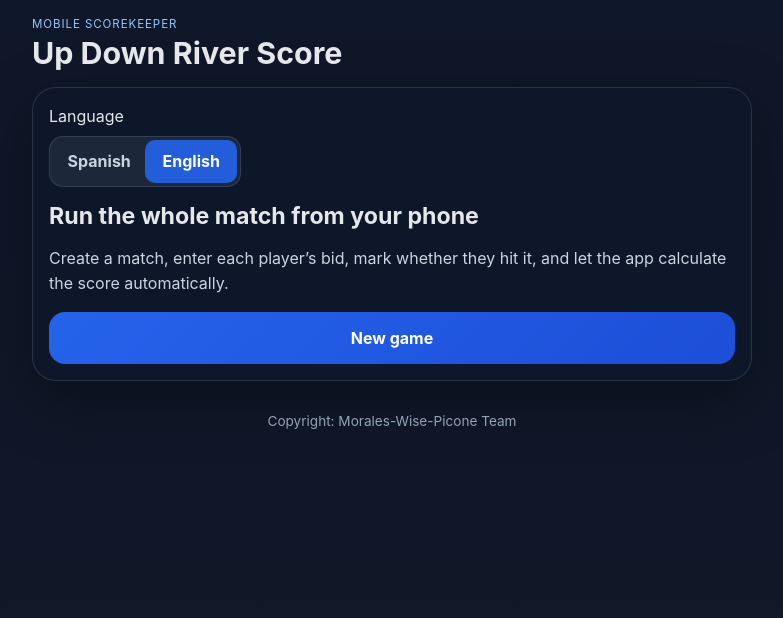
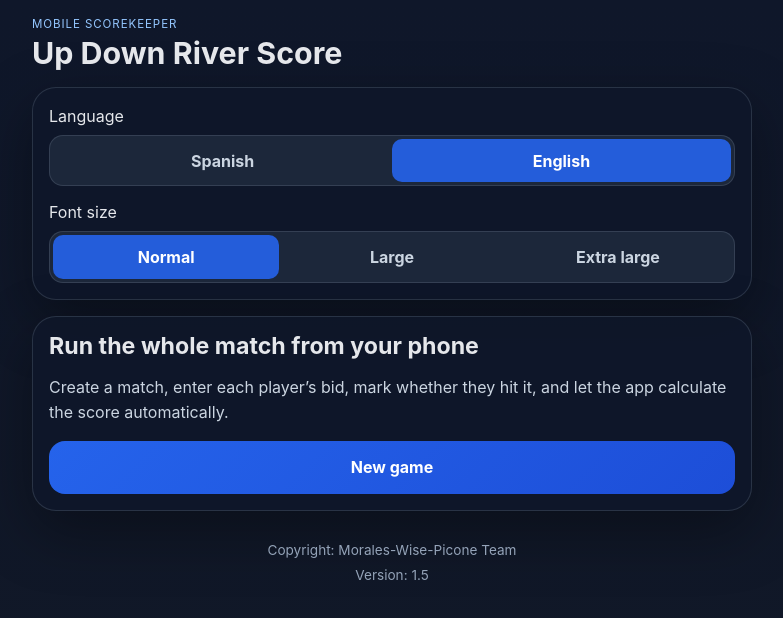
Before and after one commit to luispicone/updownriver-score, a React (Vite) app: page / in a window 1280 px wide. Shown: the top 618 px of the page, without its empty margins (248-1031 px from the left). Built offline with nearby package versions, Linux system fonts and the light colour scheme.

Commit message:
feat: improve hand layout and add accessibility font sizes

```diff
--- a/src/App.css
+++ b/src/App.css
@@ -3,6 +3,14 @@
   background: linear-gradient(180deg, #0f172a 0%, #111827 100%);
   color: #e5e7eb;
   padding: 1rem;
+}
+
+.app-shell.font-large {
+  font-size: 1.08rem;
+}
+
+.app-shell.font-xlarge {
+  font-size: 1.18rem;
 }
 
 .topbar {
@@ -52,12 +60,22 @@ h3 {
 
 .panel {
   max-width: 720px;
-  margin: 0 auto;
+  margin: 0 auto 1rem;
   background: rgba(15, 23, 42, 0.92);
   border: 1px solid rgba(148, 163, 184, 0.2);
   border-radius: 24px;
   padding: 1rem;
   box-shadow: 0 20px 60px rgba(0, 0, 0, 0.35);
+}
+
+.preferences-panel {
+  display: grid;
+  gap: 0.85rem;
+}
+
+.preference-group {
+  display: grid;
+  gap: 0.45rem;
 }
 
 .hero-panel {
@@ -224,7 +242,8 @@ input:focus,
 }
 
 .actions,
-.actions.stacked {
+.actions.stacked,
+.actions.actions-3 {
   display: grid;
   gap: 0.75rem;
   margin-top: 1rem;
@@ -256,13 +275,6 @@ input:focus,
   font-size: 0.92rem;
 }
 
-.language-switcher {
-  display: flex;
-  flex-direction: column;
-  gap: 0.5rem;
-  align-items: flex-start;
-}
-
 .segmented-control {
   display: inline-grid;
   grid-template-columns: repeat(2, minmax(0, 1fr));
@@ -270,6 +282,10 @@ input:focus,
   border: 1px solid rgba(148, 163, 184, 0.2);
   border-radius: 14px;
   padding: 0.2rem;
+}
+
+.segmented-control.segmented-control-3 {
+  grid-template-columns: repeat(3, minmax(0, 1fr));
 }
 
 .segmented-control button {
@@ -293,12 +309,28 @@ input:focus,
   gap: 0.85rem;
 }
 
+.compact-player-card {
+  gap: 0.7rem;
+}
+
 .player-card p,
 .result-card p,
 .history-row small,
 .result-stats small,
 .history-dealer {
   color: #94a3b8;
+}
+
+.declared-row {
+  display: grid;
+  grid-template-columns: minmax(0, 1fr) 168px;
+  gap: 0.75rem;
+  align-items: end;
+}
+
+.declared-field {
+  display: grid;
+  gap: 0.45rem;
 }
 
 .declared-input {
@@ -317,6 +349,10 @@ input:focus,
   color: #e2e8f0;
 }
 
+.inline-toggle {
+  align-self: end;
+}
+
 .toggle-hit.is-hit {
   background: rgba(34, 197, 94, 0.2);
   color: #dcfce7;
@@ -332,7 +368,6 @@ input:focus,
 .sticky-button {
   position: sticky;
   bottom: 1rem;
-  margin-top: 1rem;
 }
 
 .compact-button {
@@ -448,22 +483,34 @@ input:focus,
   color: #bfdbfe;
 }
 
+.app-footer {
+  max-width: 720px;
+  margin: 0 auto;
+  padding: 0.85rem 1rem 0.25rem;
+  text-align: center;
+  color: #94a3b8;
+  font-size: 0.85rem;
+  display: grid;
+  gap: 0.25rem;
+}
+
+@media (max-width: 640px) {
+  .declared-row {
+    grid-template-columns: 1fr;
+  }
+
+  .inline-toggle {
+    width: 100%;
+  }
+}
+
 @media (min-width: 768px) {
   .actions {
     grid-template-columns: repeat(2, minmax(0, 1fr));
   }
 
-  .actions.stacked {
+  .actions.stacked,
+  .actions.actions-3 {
     grid-template-columns: repeat(3, minmax(0, 1fr));
   }
 }
-
-
-.app-footer {
-  max-width: 720px;
-  margin: 1rem auto 0;
-  padding: 0.85rem 1rem 0.25rem;
-  text-align: center;
-  color: #94a3b8;
-  font-size: 0.85rem;
-}
--- a/src/App.jsx
+++ b/src/App.jsx
@@ -3,6 +3,7 @@ import './App.css'
 
 const HAND_SEQUENCE = [7, 6, 5, 4, 3, 2, 1, 1, 2, 3, 4, 5, 6, 7]
 const STORAGE_KEY = 'updownriver-score-state'
+const APP_VERSION = '1.5'
 
 const translations = {
   es: {
@@ -18,6 +19,10 @@ const translations = {
     languageLabel: 'Idioma',
     spanish: 'Español',
     english: 'Inglés',
+    fontSizeLabel: 'Tamaño de fuente',
+    fontNormal: 'Normal',
+    fontLarge: 'Grande',
+    fontExtraLarge: 'Extra grande',
     setupTag: 'Nueva partida',
     setupTitle: 'Configuración inicial',
     playersCount: 'jugadores',
@@ -30,6 +35,7 @@ const translations = {
     zeroMissZeroTitle: 'No suma puntos',
     zeroMissZeroDescription: 'Si dijo 0 y no acertó, no gana ni pierde puntos.',
     firstDealerLabel: 'Jugador que comienza dando cartas',
+    selectPlayer: 'Seleccionar jugador',
     back: 'Volver',
     startGame: 'Comenzar partida',
     handOf: 'Mano',
@@ -54,7 +60,7 @@ const translations = {
     gameHistoryTag: 'Historial',
     gameHistoryTitle: 'Detalle de la partida',
     failed: 'Falló',
-    dealBy: 'Da cartas',
+    dealBy: 'Reparte',
     round: 'Ronda',
     currentDealer: 'Reparte',
     playersCountError: 'La partida debe tener entre 3 y 7 jugadores.',
@@ -63,6 +69,9 @@ const translations = {
     missingDeclaredError: 'Falta cargar cuánto dijo',
     integerDeclaredError: 'debe tener un número entero.',
     rangeDeclaredError: 'debe tener un valor entre',
+    firstDealerError: 'Debés indicar quién comienza dando cartas.',
+    versionLabel: 'Versión',
+    copyrightLabel: 'Copyright: Morales-Wise-Picone Team',
   },
   en: {
     appTag: 'Mobile scorekeeper',
@@ -77,6 +86,10 @@ const translations = {
     languageLabel: 'Language',
     spanish: 'Spanish',
     english: 'English',
+    fontSizeLabel: 'Font size',
+    fontNormal: 'Normal',
+    fontLarge: 'Large',
+    fontExtraLarge: 'Extra large',
     setupTag: 'New game',
     setupTitle: 'Initial setup',
     playersCount: 'players',
@@ -89,6 +102,7 @@ const translations = {
     zeroMissZeroTitle: 'No points awarded',
     zeroMissZeroDescription: 'If a player says 0 and misses, they gain no points.',
     firstDealerLabel: 'Player who starts dealing',
+    selectPlayer: 'Select player',
     back: 'Back',
     startGame: 'Start game',
     handOf: 'Hand',
@@ -122,6 +136,9 @@ const translations = {
     missingDeclaredError: 'Missing declared tricks for',
     integerDeclaredError: 'must have an integer number.',
     rangeDeclaredError: 'must have a value between',
+    firstDealerError: 'You must choose the first dealer.',
+    versionLabel: 'Version',
+    copyrightLabel: 'Copyright: Morales-Wise-Picone Team',
   },
 }
 
@@ -210,6 +227,7 @@ function App() {
   const [lastHandResult, setLastHandResult] = useState(null)
   const [error, setError] = useState('')
   const [language, setLanguage] = useState('en')
+  const [fontScale, setFontScale] = useState('normal')
 
   const t = translations[language]
 
@@ -222,6 +240,7 @@ function App() {
     setMatch(stored.match ?? null)
     setLastHandResult(stored.lastHandResult ?? null)
     setLanguage(stored.language ?? 'en')
+    setFontScale(stored.fontScale ?? 'normal')
   }, [])
 
   useEffect(() => {
@@ -231,9 +250,10 @@ function App() {
       match,
       lastHandResult,
       language,
+      fontScale,
     })
     localStorage.setItem(STORAGE_KEY, payload)
-  }, [screen, setup, match, lastHandResult, language])
+  }, [screen, setup, match, lastHandResult, language, fontScale])
 
   const currentHandCards = match ? match.sequence[match.currentHandIndex] : null
   const ranking = useMemo(() => (match ? rankPlayers(match.players) : []), [match])
@@ -295,7 +315,7 @@ function App() {
     }
 
     if (!setup.firstDealerId) {
-      setError(language === 'es' ? 'Debés indicar quién comienza dando cartas.' : 'You must choose the first dealer.')
+      setError(t.firstDealerError)
       return
     }
 
@@ -330,9 +350,7 @@ function App() {
         const input = match.currentInputs[player.id]
         const declaredValue = Number(input.declared)
         if (input.declared === '') {
-          return language === 'es'
-            ? `${t.missingDeclaredError} ${player.name}.`
-            : `${t.missingDeclaredError} ${player.name}.`
+          return `${t.missingDeclaredError} ${player.name}.`
         }
         if (!Number.isInteger(declaredValue)) {
           return `${player.name} ${t.integerDeclaredError}`
@@ -454,7 +472,7 @@ function App() {
   }
 
   return (
-    <div className="app-shell">
+    <div className={`app-shell font-${fontScale}`}>
       <header className="topbar">
         <div>
           <p className="eyebrow">{t.appTag}</p>
@@ -469,11 +487,8 @@ function App() {
         </div>
       </header>
 
-      {error ? <div className="alert-error">{error}</div> : null}
-
-      {screen === 'home' && (
-        <section className="panel hero-panel">
-          <div className="language-switcher">
+      <section className="panel preferences-panel">
+        <div className="preference-group">
           <span>{t.languageLabel}</span>
           <div className="segmented-control">
             <button
@@ -492,7 +507,38 @@ function App() {
             </button>
           </div>
         </div>
+        <div className="preference-group">
+          <span>{t.fontSizeLabel}</span>
+          <div className="segmented-control segmented-control-3">
+            <button
+              type="button"
+              className={fontScale === 'normal' ? 'active' : ''}
+              onClick={() => setFontScale('normal')}
+            >
+              {t.fontNormal}
+            </button>
+            <button
+              type="button"
+              className={fontScale === 'large' ? 'active' : ''}
+              onClick={() => setFontScale('large')}
+            >
+              {t.fontLarge}
+            </button>
+            <button
+              type="button"
+              className={fontScale === 'xlarge' ? 'active' : ''}
+              onClick={() => setFontScale('xlarge')}
+            >
+              {t.fontExtraLarge}
+            </button>
+          </div>
+        </div>
+      </section>
 
+      {error ? <div className="alert-error">{error}</div> : null}
+
+      {screen === 'home' && (
+        <section className="panel hero-panel">
           <h2>{t.controlFromPhone}</h2>
           <p>{t.homeDescription}</p>
           <button type="button" className="primary-button" onClick={() => setScreen('setup')}>
@@ -561,7 +607,7 @@ function App() {
               value={setup.firstDealerId}
               onChange={(event) => setSetup((current) => ({ ...current, firstDealerId: event.target.value }))}
             >
-              <option value="">{language === 'es' ? 'Seleccionar jugador' : 'Select player'}</option>
+              <option value="">{t.selectPlayer}</option>
               {setup.players.map((player, index) => (
                 <option key={player.id} value={player.id}>
                   {player.name.trim() || `${t.playerPlaceholder} ${index + 1}`}
@@ -644,7 +690,7 @@ function App() {
             {match.players.map((player) => {
               const input = match.currentInputs[player.id]
               return (
-                <article className="player-card" key={player.id}>
+                <article className="player-card compact-player-card" key={player.id}>
                   <div className="player-card-header">
                     <div>
                       <h3>{player.name}</h3>
@@ -654,6 +700,8 @@ function App() {
                     </div>
                   </div>
 
+                  <div className="declared-row">
+                    <div className="declared-field">
                       <label className="field-label" htmlFor={`declared-${player.id}`}>
                         {t.declaredTricks}
                       </label>
@@ -669,15 +717,17 @@ function App() {
                         onChange={(event) => updateHandInput(player.id, 'declared', event.target.value)}
                         placeholder="0"
                       />
+                    </div>
 
                     <button
                       type="button"
-                    className={`toggle-hit ${input.hit ? 'is-hit' : ''}`}
+                      className={`toggle-hit inline-toggle ${input.hit ? 'is-hit' : ''}`}
                       onClick={() => updateHandInput(player.id, 'hit', !input.hit)}
                     >
                       <span className="toggle-dot" />
                       {input.hit ? t.hit : t.miss}
                     </button>
+                  </div>
                 </article>
               )
             })}
@@ -735,7 +785,7 @@ function App() {
             ))}
           </div>
 
-          <div className="actions">
+          <div className="actions actions-3">
             <button type="button" className="ghost-button" onClick={() => setScreen('history')}>
               {t.seeHistory}
             </button>
@@ -851,7 +901,12 @@ function App() {
         </section>
       )}
 
-      <footer className="app-footer">Copyright: Morales-Wise-Picone Team</footer>
+      <footer className="app-footer">
+        <span>{t.copyrightLabel}</span>
+        <span>
+          {t.versionLabel}: {APP_VERSION}
+        </span>
+      </footer>
     </div>
   )
 }
```
Also changed, not shown: documents/especificacion-funcional.md (+9 -1 lines), documents/functional-specification.md (+11 -2 lines). Lines whose indentation alone changed are shown as unchanged.
